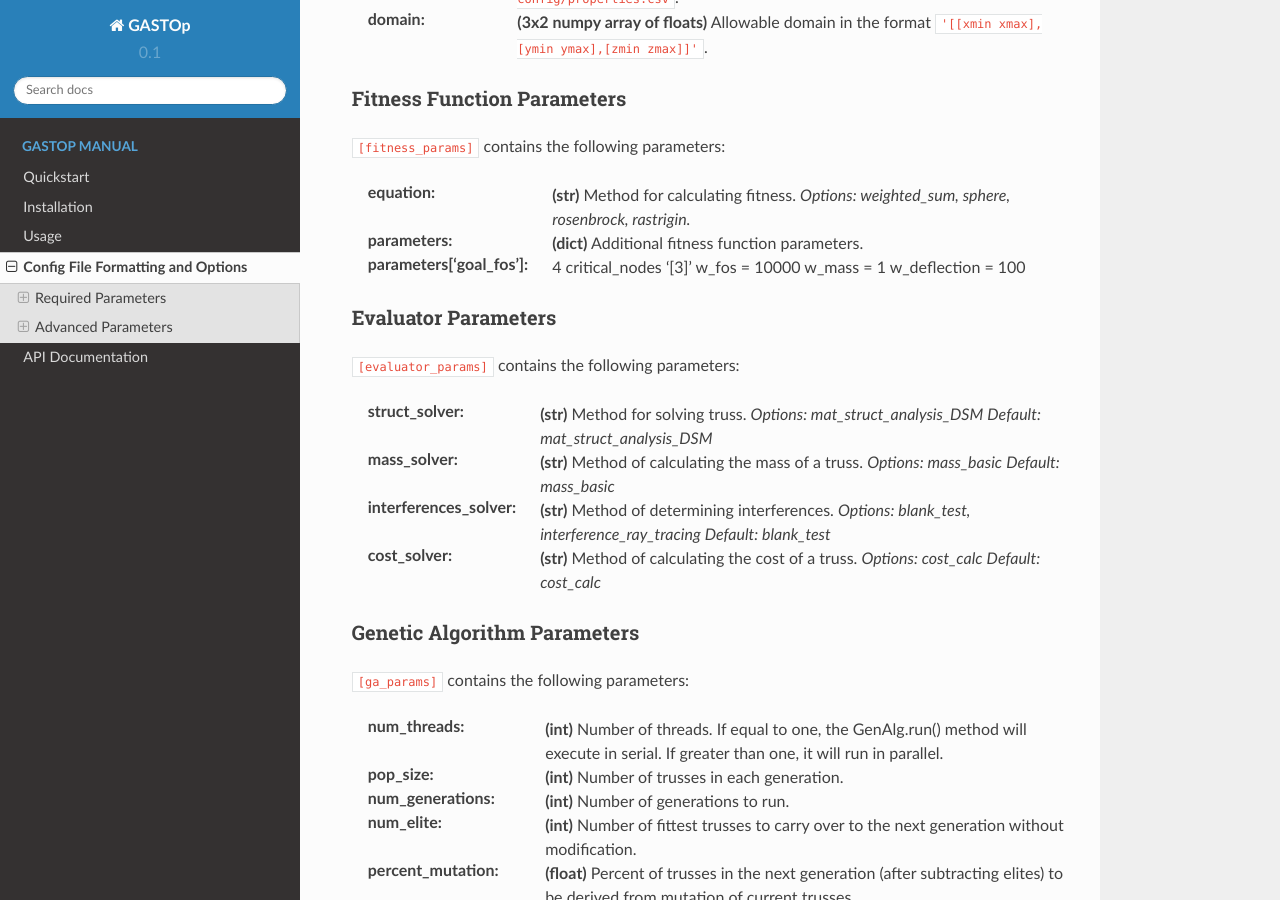
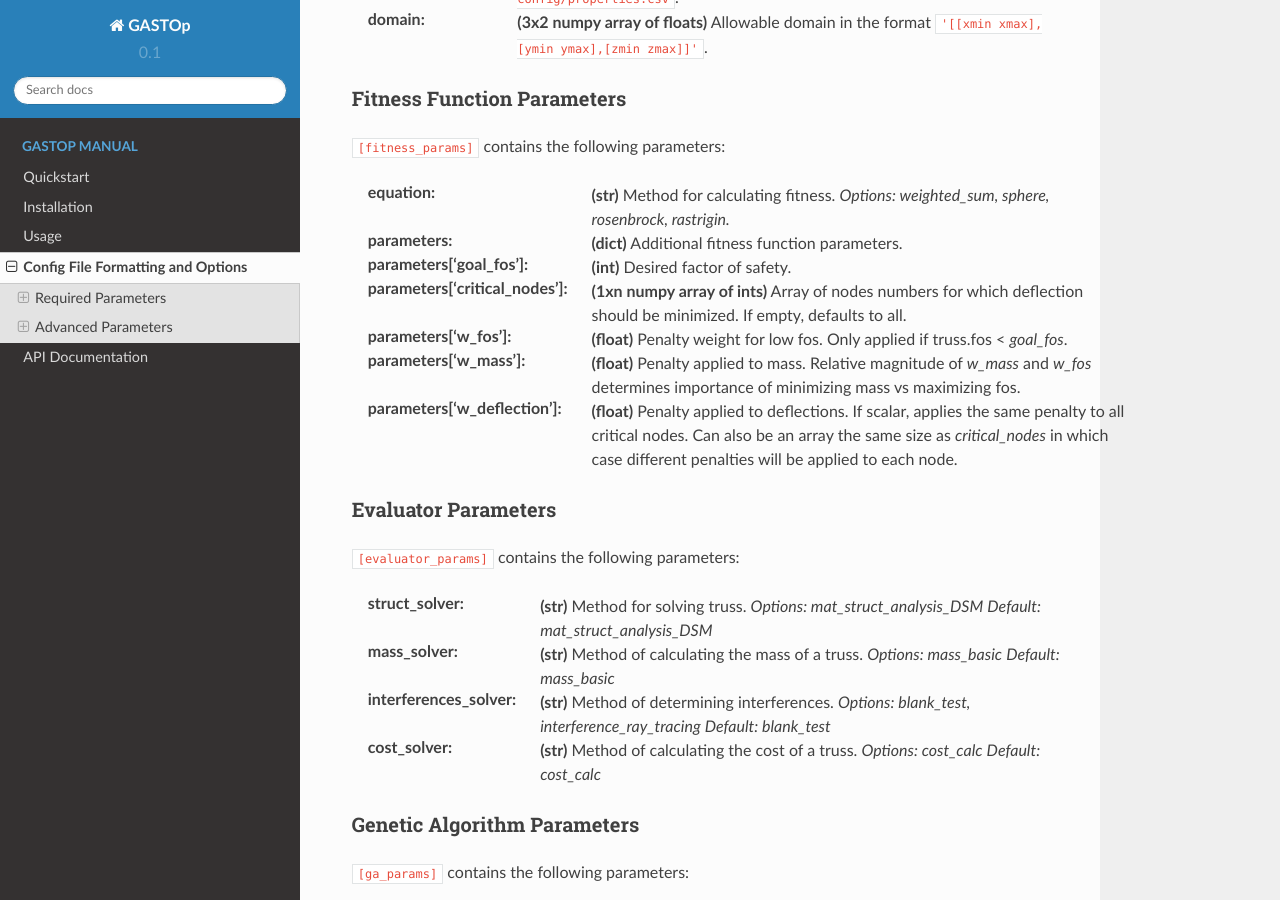
Before and after one commit to f0uriest/GASTOp, a Sphinx documentation site: the page built from docs/config_file_format.rst, in a window 1280 px wide and 900 px high, scrolled down 1553 px. Built offline with Sphinx 7.4.7 and the Read the Docs theme 2.0.0, drawn with Linux system fonts in a browser that asks for light colours; some of the changed text lies outside the part shown.

Commit message:
Update config_file_format.rst

```diff
--- a/docs/config_file_format.rst
+++ b/docs/config_file_format.rst
@@ -71,11 +71,14 @@ Fitness Function Parameters
 
 :equation: **(str)** Method for calculating fitness. *Options: weighted_sum, sphere, rosenbrock, rastrigin.*
 :parameters: **(dict)** Additional fitness function parameters.
-:parameters['goal_fos']: 4
-       critical_nodes  '[3]'
-       w_fos = 10000
-       w_mass = 1
-       w_deflection = 100
+:parameters['goal_fos']: **(int)** Desired factor of safety.
+:parameters['critical_nodes']: **(1xn numpy array of ints)** Array of nodes numbers for which deflection should be minimized. If empty, defaults to all.
+:parameters['w_fos']: **(float)** Penalty weight for low fos. Only applied if truss.fos < *goal_fos*.
+:parameters['w_mass']: **(float)** Penalty applied to mass. Relative magnitude of *w_mass* and *w_fos* determines importance of minimizing mass vs maximizing fos.
+:parameters['w_deflection']: **(float)** Penalty applied to deflections.
+                  If scalar, applies the same penalty to all critical nodes.
+                  Can also be an array the same size as *critical_nodes* in
+                  which case different penalties will be applied to each node.
 
 Evaluator Parameters
 ====================
@@ -134,12 +137,13 @@ Mutator Parameters
 :node_mutator_method: **(str)** Method for performing node mutation. *Options: gaussian, pseudo_bit_flip, shuffle_index* *Default: gaussian*
 :edge_mutator_method: **(str)** Method for performing edge mutation. *Options: gaussian, pseudo_bit_flip, shuffle_index* *Default: pseudo_bit_flip*
 :property_mutator_method: **(str)** Method for performing property mutation. *Options: gaussian, pseudo_bit_flip, shuffle_index* *Default: pseudo_bit_flip*
-      [[node_mutator_params]]
-      std =
-      [[edge_mutator_params]]
-      proportions =
-      [[property_mutator_params]]
-      proportions =
+:node_mutator_params: **(dict)** Additional node mutator parameters.
+:node_mutator_params['std']: **(float)** Standard deviation for mutation. If array-like,
+                std[i] is used as the standard deviation for array[:,i].
+:edge_mutator_params: **(dict)** Additional edge mutator parameters.
+:edge_mutator_params['proportions']: **(float)** Probability of a given entry being mutated.
+:property_mutator_params: **(dict)** Additional property mutator parameters.
+:property_mutator_params['proportions']: **(float)** Probability of a given entry being mutated.
 
 Selector Parameters
 ===================
```
